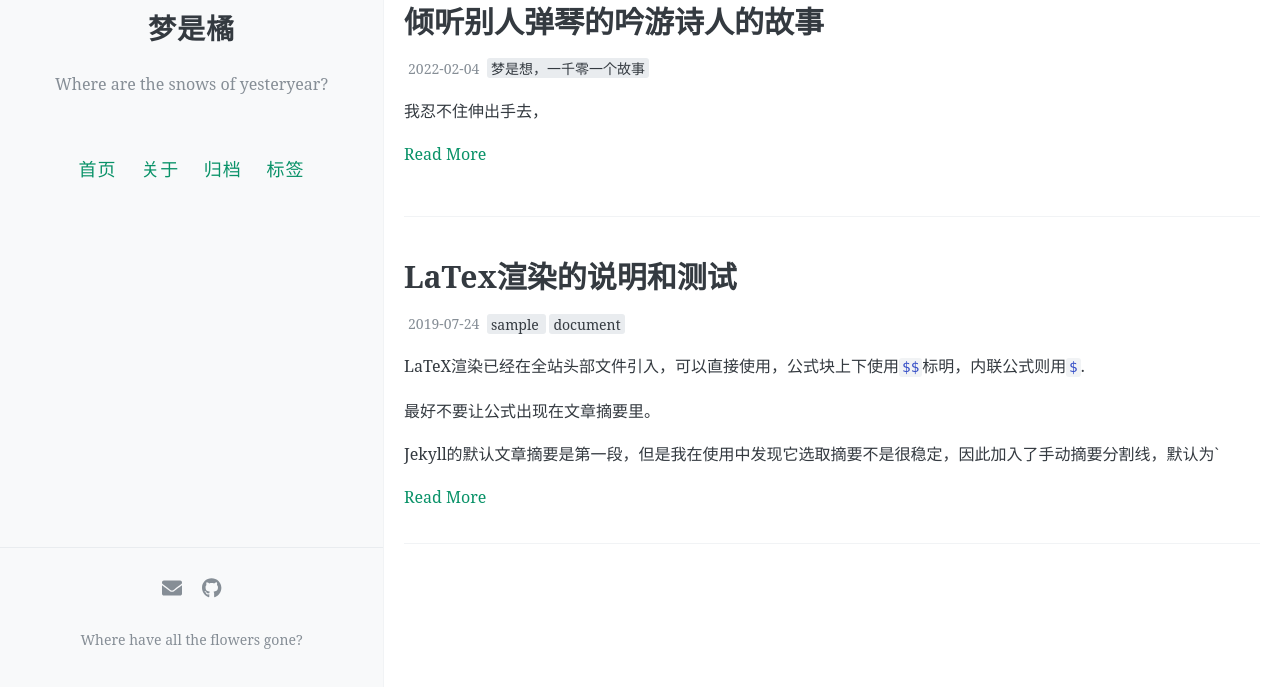
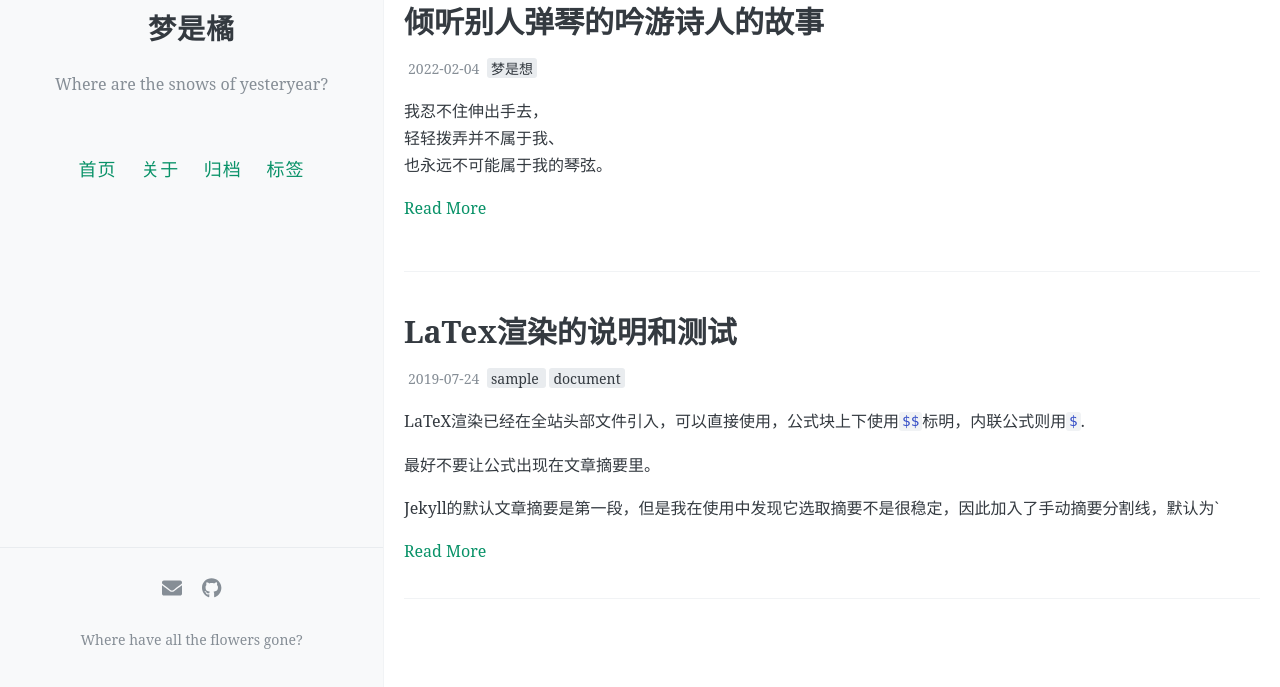
Before and after one commit to quintuschen830/jumaomiaomiaomiao, a Jekyll site: the page built from index.html, in a window 1280 px wide and 981 px high, cut to the strip 294-981 px from the top of the window. Built offline with Jekyll 4.4.1, drawn with Linux system fonts in a browser that asks for light colours; the list of posts is cut into pages by our own code; comment, search, counter and statistics services are not loaded.

Commit message:
Update 2023-02-04-strings.md

```diff
--- a/_posts/2023-02-04-strings.md
+++ b/_posts/2023-02-04-strings.md
@@ -10,7 +10,7 @@ Author: 橘
 
 categories:
 
-tags: [梦是想，一千零一个故事]
+tags: [梦是想]
 
 comments: true
 
@@ -18,9 +18,7 @@ comments: true
 
 
 
-我忍不住伸出手去，
-轻轻拨弄并不属于我、
-也永远不可能属于我的琴弦。
+我忍不住伸出手去，<br />轻轻拨弄并不属于我、<br />也永远不可能属于我的琴弦。
 
 
 
```
